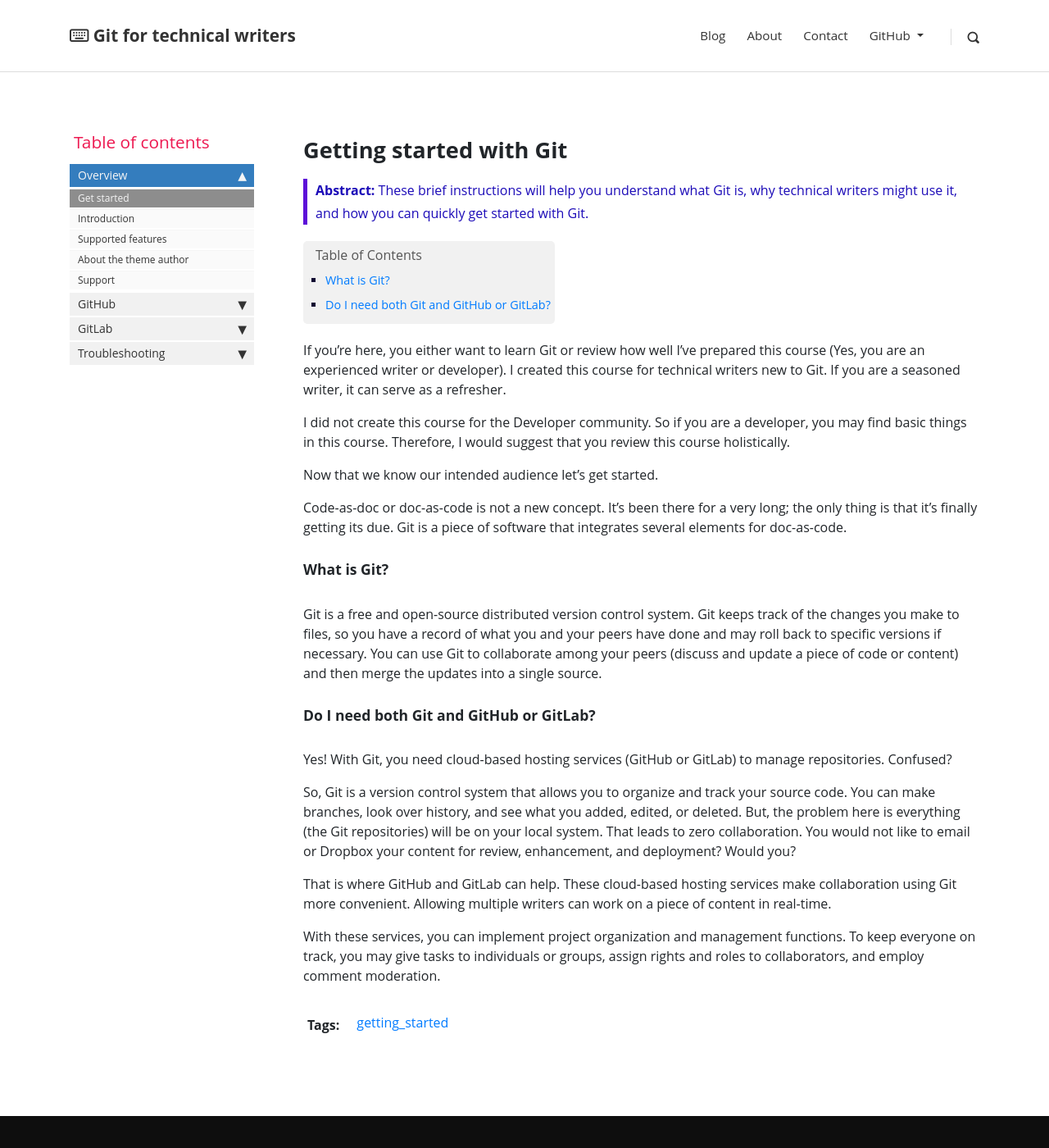
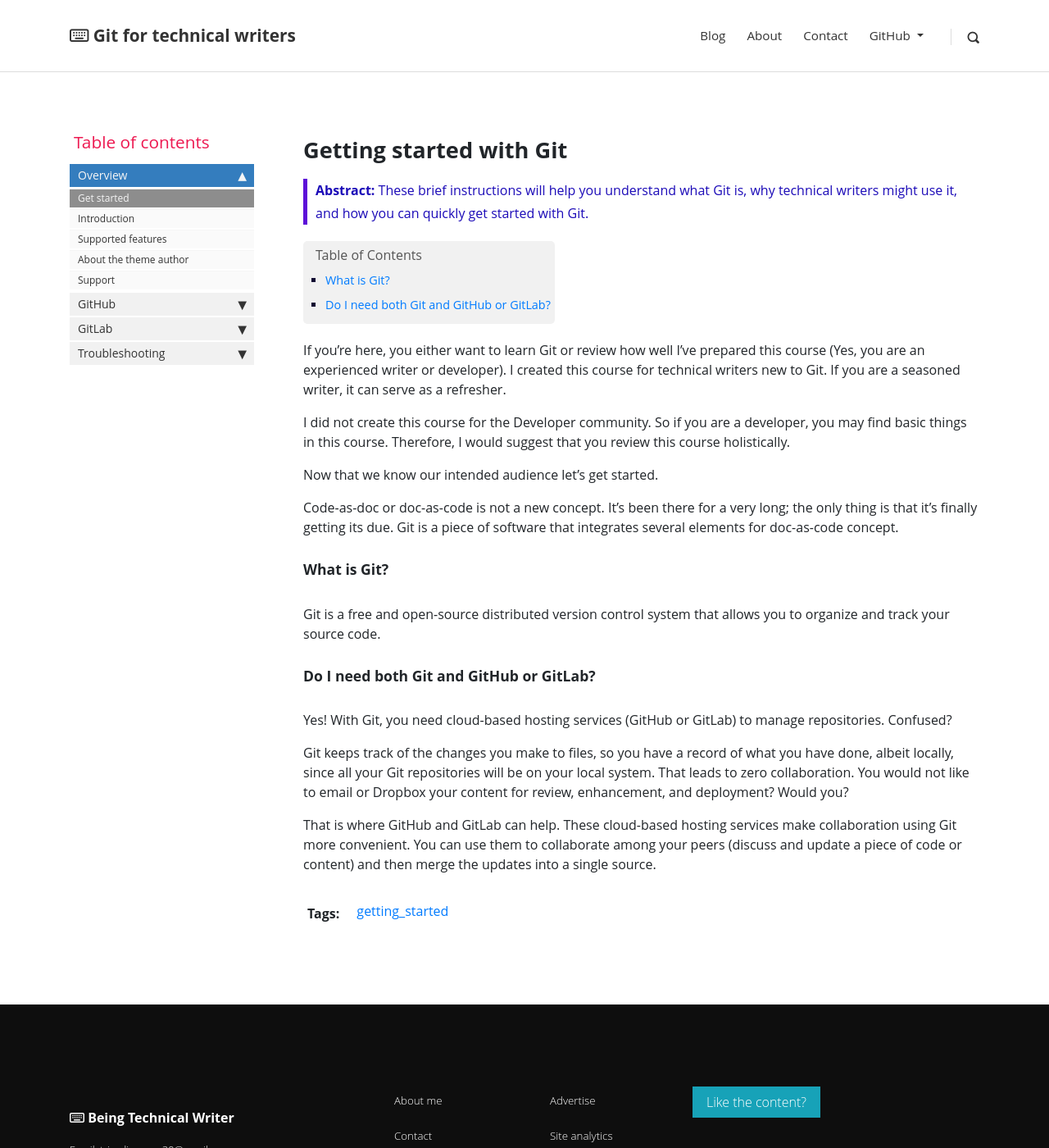
Before and after one commit to gautriv/gitfortechnicalwriters, a Jekyll site: the page built from index.md, in a window 1280 px wide and 1400 px high. Shown: the whole window at 82% size. Built offline with Jekyll 4.4.1, drawn with Linux system fonts in a browser that asks for light colours; nearby versions of some CDN libraries; comment, search, counter and statistics services are not loaded.

Commit message:
updated content

```diff
--- a/index.md
+++ b/index.md
@@ -13,17 +13,15 @@ I did not create this course for the Developer community. So if you are a develo
 
 Now that we know our intended audience let’s get started.
 
-Code-as-doc or doc-as-code is not a new concept. It’s been there for a very long; the only thing is that it’s finally getting its due. Git is a piece of software that integrates several elements for doc-as-code.
+Code-as-doc or doc-as-code is not a new concept. It’s been there for a very long; the only thing is that it’s finally getting its due. Git is a piece of software that integrates several elements for doc-as-code concept.
 
 ### What is Git?
-Git is a free and open-source distributed version control system. Git keeps track of the changes you make to files, so you have a record of what you and your peers have done and may roll back to specific versions if necessary. You can use Git to collaborate among your peers (discuss and update a piece of code or content) and then merge the updates into a single source.
+Git is a free and open-source distributed version control system that allows you to organize and track your source code.
 
 ### Do I need both Git and GitHub or GitLab?
 Yes!
 With Git, you need cloud-based hosting services (GitHub or GitLab) to manage repositories. Confused?
 
-So, Git is a version control system that allows you to organize and track your source code. You can make branches, look over history, and see what you added, edited, or deleted. But, the problem here is everything (the Git repositories) will be on your local system. That leads to zero collaboration. You would not like to email or Dropbox your content for review, enhancement, and deployment? Would you?
+Git keeps track of the changes you make to files, so you have a record of what you have done, albeit locally, since all your Git repositories will be on your local system. That leads to zero collaboration. You would not like to email or Dropbox your content for review, enhancement, and deployment? Would you?
 
-That is where GitHub and GitLab can help. These cloud-based hosting services make collaboration using Git more convenient. Allowing multiple writers can work on a piece of content in real-time.
-
-With these services, you can implement project organization and management functions. To keep everyone on track, you may give tasks to individuals or groups, assign rights and roles to collaborators, and employ comment moderation.
+That is where GitHub and GitLab can help. These cloud-based hosting services make collaboration using Git more convenient. You can use them to collaborate among your peers (discuss and update a piece of code or content) and then merge the updates into a single source.
```
